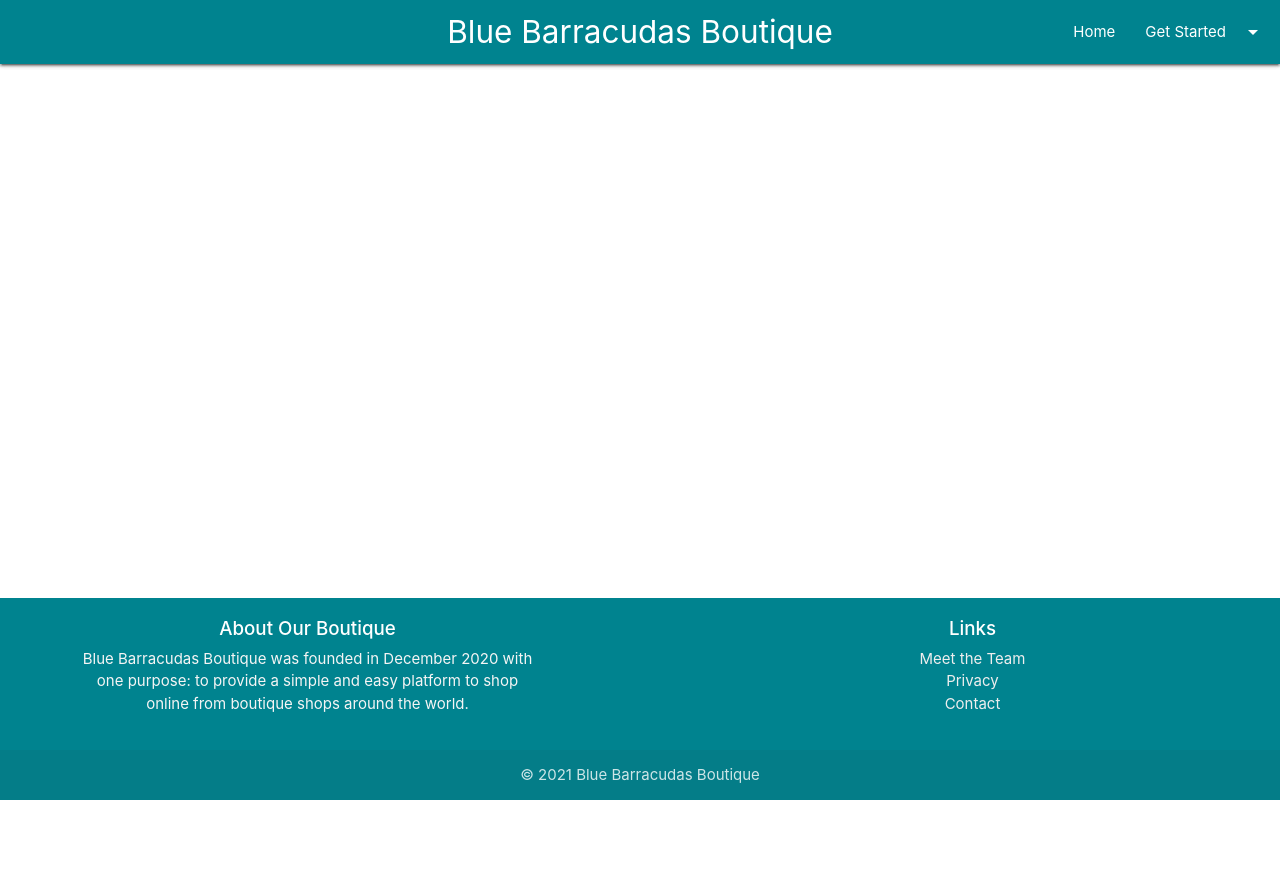
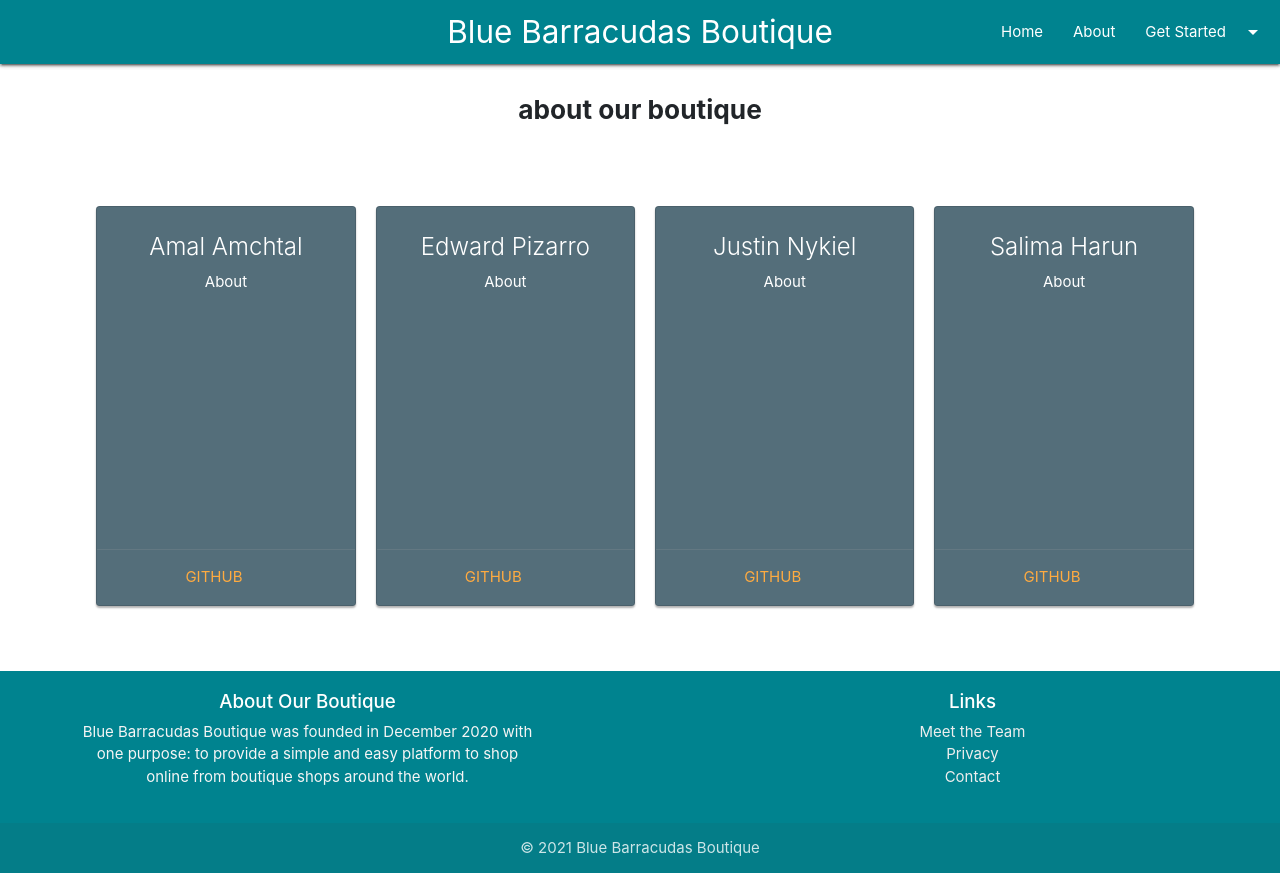
Before and after one commit to SFX818/Team-3-frontend, a React (Create React App) app: page /about in a window 1280 px wide. Before the commit the page ends 800 px from the top, so only its background shows below. Built offline with nearby package versions, Linux system fonts and the light colour scheme.

Commit message:
about page

```diff
--- a/src/App.js
+++ b/src/App.js
@@ -14,6 +14,7 @@ import Sell from './components/Sell'
 import Settings from './components/Settings'
 import Edit from './components/Edit'
 import Review from './components/Review'
+import About from './components/About'
 
 
 // CSS imports
@@ -34,6 +35,7 @@ const App = () => {
        <Route exact path="/settings" component={Settings}/>
        <Route exact path="/edit" component={Edit}/>
        <Route exact path="/review" component={Review}/>
+       <Route exact path="/about" component={About}/>
      </Switch>
     </Layout>
   );
--- /dev/null
+++ b/src/components/About.js
@@ -0,0 +1,65 @@
+import React from 'react'
+import { getCurrentUser } from '../services/auth.service'
+
+const About = () => {
+
+    return (
+        <>
+            <header className="profile-head">
+                <h3>
+                    <strong>about our boutique</strong>
+                </h3>
+            </header>
+
+
+            <div className="row">
+
+                <div className="row col s12">
+
+                    <div className="col s4 card medium blue-grey darken-1">
+                        <div className="card-content white-text">
+                        <span className="card-title">Amal Amchtal</span>
+                        <p>About</p>
+                        </div>
+                        <div className="card-action">
+                        <a href="https://github.com/Aba250-1004">GitHub</a>
+                        </div>
+                    </div>
+
+                    <div className="col s4 card medium blue-grey darken-1">
+                        <div className="card-content white-text">
+                        <span className="card-title">Edward Pizarro</span>
+                        <p>About</p>
+                        </div>
+                        <div className="card-action">
+                        <a href="https://github.com/epizarro98">GitHub</a>
+                        </div>
+                    </div>
+
+                <div className="col s4 card medium blue-grey darken-1">
+                    <div className="card-content white-text">
+                    <span className="card-title">Justin Nykiel</span>
+                    <p>About</p>
+                    </div>
+                    <div className="card-action">
+                    <a href="https://github.com/justin-nykiel">GitHub</a>
+                    </div>
+                </div>
+
+                <div className="col s4 card medium blue-grey darken-1">
+                    <div className="card-content white-text">
+                    <span className="card-title">Salima Harun</span>
+                    <p>About</p>
+                    </div>
+                    <div className="card-action">
+                    <a href="https://github.com/nerasan">GitHub</a>
+                    </div>
+                </div>
+
+                </div>
+
+            </div>
+        </>
+    )
+}
+export default About
--- a/src/components/common/Layout.js
+++ b/src/components/common/Layout.js
@@ -44,6 +44,7 @@ const Layout = (props) => {
                   <a href="/" className="brand-logo center">Blue Barracudas Boutique</a>
                 <ul className="right hide-on-med-and-down">
                   <li><a href="/">Home</a></li>
+                  <li><a href="/about">About</a></li>
                   {/* commenting out user for now as it was messing up materialize dropdown navbar - if we need the /user route, we can add it under the dropdown options */}
                   {/* <li><a href="/user">User</a></li> */}
 
@@ -63,7 +64,7 @@ const Layout = (props) => {
               <a href="/" className="brand-logo center">Blue Barracudas Boutique</a>
               <ul className="right hide-on-med-and-down">
                 <li><a href="/">Home</a></li>
-                {/* <li><a href="/user">User</a></li> */}
+                <li><a href="/about">About</a></li>
 
                 <li><a className="dropdown-trigger" href="/login" data-target="dropdown2">Get Started<i className="material-icons right">arrow_drop_down</i></a></li>
               </ul>
--- a/src/css/App.css
+++ b/src/css/App.css
@@ -9,7 +9,7 @@ label {
 .card {
   background-color: #f7f7f7;
   padding: 20px 20px 0px;
-  margin: 0 auto 25px;
+  margin: 0 20px 25px 20px;
   margin-top: 50px;
   -moz-border-radius: 2px;
   -webkit-border-radius: 2px;
```
